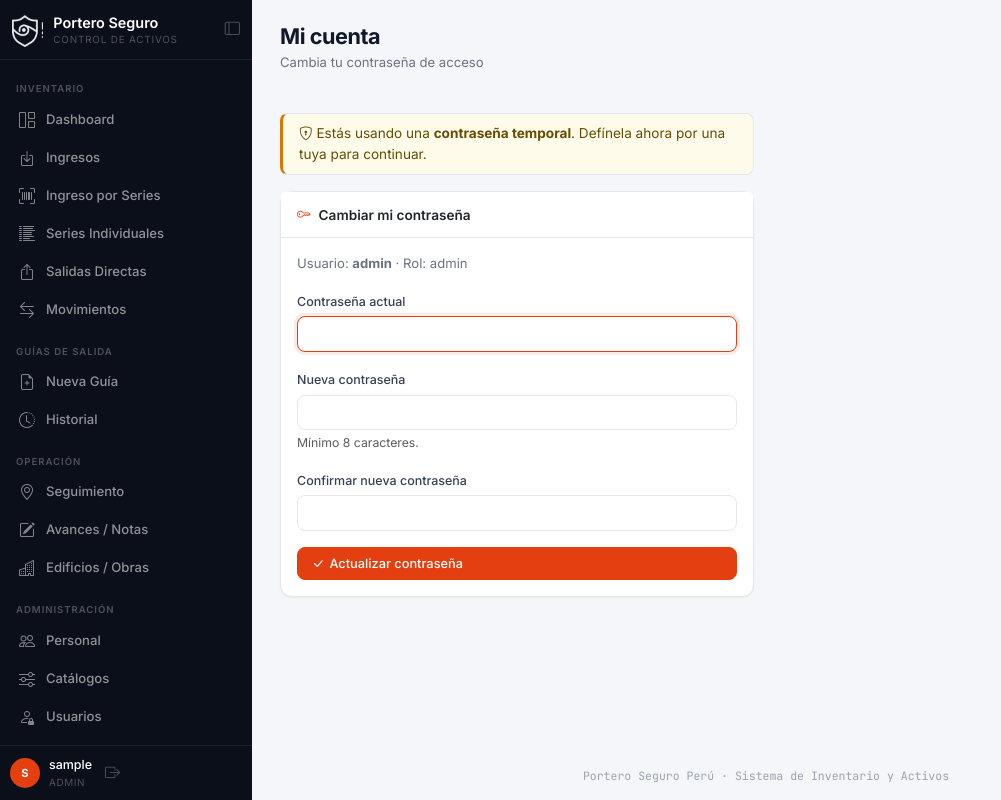
After one commit to Jescodem/Sistema_Inventario_Flask, a Flask app: page /mi_cuenta in a window 1280 px wide. The commit adds this page. Shown: the whole page, without its empty margins (0-1001 px from the left). Run offline with Flask 3, Linux system fonts and the light colour scheme; the visitor is signed in with stand-in values (Sample User, id 1); data comes from the database, SQL or seed files in the repository.

Commit message:
Fix: el admin puede fijar/cambiar contrasenas y los usuarios cambiar la suya
- crear_usuario: campo opcional de contrasena (si se deja vacio, temporal)
- editar_usuario: permite cambiar la contrasena desde el modal
- Nueva pagina /mi_cuenta (cualquier rol) para cambiar la propia contrasena;
  enlace desde el bloque de usuario del menu lateral
- Login con contrasena temporal ahora redirige a /mi_cuenta (antes /usuarios,
  que es solo admin, y dejaba a los no-admin sin poder cambiarla)
- +6 pruebas (34 en total, todas OK)

Co-Authored-By: Claude Opus 4.8 <noreply@anthropic.com>

```diff
--- a/portero_seguro_v7/proyecto_mejorado/app.py
+++ b/portero_seguro_v7/proyecto_mejorado/app.py
@@ -174,6 +174,7 @@ ROUTE_ACCESS = {
     'crear_usuario': 'admin',
     'editar_usuario': 'admin',
     'resetear_password_usuario': 'admin',
+    'mi_cuenta': 'lectura',
 }
 
 # Endpoints publicos que no requieren sesion iniciada.
@@ -914,7 +915,7 @@ def login():
 
         if usuario['debe_cambiar_password']:
             flash('Por seguridad, cambia tu contrasena temporal antes de continuar.', 'warning')
-            return redirect(url_for('usuarios'))
+            return redirect(url_for('mi_cuenta'))
 
         destino = request.args.get('next')
         if destino and destino.startswith('/'):
@@ -973,6 +974,7 @@ def crear_usuario():
         username = clean_text(request.form.get('username'))
         nombre_completo = clean_text(request.form.get('nombre_completo'))
         rol = clean_text(request.form.get('rol'))
+        password_manual = request.form.get('password') or ''
 
         errores = []
         if not username:
@@ -981,6 +983,8 @@ def crear_usuario():
             errores.append('El nombre completo es obligatorio.')
         if rol not in ROLES_VALIDOS:
             errores.append('El rol seleccionado no es valido.')
+        if password_manual and len(password_manual) < 8:
+            errores.append('La contrasena debe tener al menos 8 caracteres.')
         if username and conn.execute('SELECT 1 FROM usuarios WHERE username = ? COLLATE NOCASE', (username,)).fetchone():
             errores.append('Ya existe un usuario con ese nombre.')
 
@@ -989,17 +993,25 @@ def crear_usuario():
                 flash(error, 'danger')
             return redirect(url_for('usuarios'))
 
-        password_temporal = generar_password_temporal(10)
+        # Si el admin escribe una contrasena, se usa esa (sin forzar cambio).
+        # Si la deja en blanco, se genera una temporal que el usuario debera
+        # cambiar en su primer ingreso.
+        if password_manual:
+            password_final = password_manual
+            debe_cambiar = 0
+            mensaje = f'Usuario "{username}" creado con la contrasena indicada.'
+        else:
+            password_final = generar_password_temporal(10)
+            debe_cambiar = 1
+            mensaje = (f'Usuario "{username}" creado. Contrasena temporal: {password_final} '
+                       '(se le pedira cambiarla al ingresar).')
+
         conn.execute('''
             INSERT INTO usuarios (username, password_hash, nombre_completo, rol, activo, debe_cambiar_password)
-            VALUES (?, ?, ?, ?, 1, 1)
-        ''', (username, hash_password(password_temporal), nombre_completo, rol))
+            VALUES (?, ?, ?, ?, 1, ?)
+        ''', (username, hash_password(password_final), nombre_completo, rol, debe_cambiar))
         conn.commit()
-        flash(
-            f'Usuario "{username}" creado. Contrasena temporal: {password_temporal} '
-            '(se le pedira cambiarla al ingresar).',
-            'success'
-        )
+        flash(mensaje, 'success')
     except sqlite3.IntegrityError:
         conn.rollback()
         flash('Ya existe un usuario con ese nombre.', 'warning')
@@ -1035,6 +1047,22 @@ def editar_usuario(id):
             'UPDATE usuarios SET nombre_completo = ?, rol = ?, activo = ? WHERE id = ?',
             (nombre_completo, rol, activo, id)
         )
+
+        # Cambio opcional de contrasena por el administrador.
+        password_nueva = request.form.get('password_nueva') or ''
+        if password_nueva and len(password_nueva) < 8:
+            conn.commit()
+            flash('Usuario actualizado, pero la contrasena nueva es muy corta (minimo 8): no se cambio.', 'warning')
+            return redirect(url_for('usuarios'))
+        if password_nueva:
+            conn.execute(
+                'UPDATE usuarios SET password_hash = ?, debe_cambiar_password = 0 WHERE id = ?',
+                (hash_password(password_nueva), id)
+            )
+            conn.commit()
+            flash('Usuario actualizado y contrasena cambiada correctamente.', 'success')
+            return redirect(url_for('usuarios'))
+
         conn.commit()
         flash('Usuario actualizado correctamente.', 'success')
     except Exception as e:
@@ -1070,6 +1098,45 @@ def resetear_password_usuario(id):
     finally:
         conn.close()
     return redirect(url_for('usuarios'))
+
+
+@app.route('/mi_cuenta', methods=['GET', 'POST'])
+def mi_cuenta():
+    """Autoservicio: cualquier usuario con sesion (incluido lectura/operador)
+    puede cambiar su propia contrasena. Aqui aterrizan los usuarios con
+    contrasena temporal; antes se les mandaba a /usuarios, que es solo para
+    administradores, y quedaban sin poder cambiarla."""
+    conn = get_db_connection()
+    try:
+        if request.method == 'POST':
+            actual = request.form.get('password_actual') or ''
+            nueva = request.form.get('password_nueva') or ''
+            confirmacion = request.form.get('password_confirmacion') or ''
+
+            yo = conn.execute('SELECT * FROM usuarios WHERE id = ?', (session['user_id'],)).fetchone()
+            if not yo or not check_password(yo['password_hash'], actual):
+                flash('Tu contrasena actual no es correcta.', 'danger')
+            elif len(nueva) < 8:
+                flash('La nueva contrasena debe tener al menos 8 caracteres.', 'danger')
+            elif nueva != confirmacion:
+                flash('La confirmacion no coincide con la nueva contrasena.', 'danger')
+            else:
+                conn.execute(
+                    'UPDATE usuarios SET password_hash = ?, debe_cambiar_password = 0 WHERE id = ?',
+                    (hash_password(nueva), session['user_id'])
+                )
+                conn.commit()
+                flash('Tu contrasena fue actualizada correctamente.', 'success')
+                return redirect(url_for('index'))
+            return redirect(url_for('mi_cuenta'))
+
+        yo = conn.execute(
+            'SELECT username, nombre_completo, rol, debe_cambiar_password FROM usuarios WHERE id = ?',
+            (session['user_id'],)
+        ).fetchone()
+        return render_template('mi_cuenta.html', yo=yo)
+    finally:
+        conn.close()
 
 
 @app.route('/')
--- a/portero_seguro_v7/proyecto_mejorado/templates/base.html
+++ b/portero_seguro_v7/proyecto_mejorado/templates/base.html
@@ -350,11 +350,11 @@
         <!-- User footer -->
         <div class="sb-footer">
             <div class="sb-user">
-                <div class="sb-avatar">{{ (usuario_actual or 'U')[0].upper() }}</div>
-                <div class="sb-user-info logo-text">
+                <a href="{{ url_for('mi_cuenta') }}" class="sb-avatar" title="Mi cuenta / cambiar contraseña" style="text-decoration:none;">{{ (usuario_actual or 'U')[0].upper() }}</a>
+                <a href="{{ url_for('mi_cuenta') }}" class="sb-user-info logo-text" title="Mi cuenta / cambiar contraseña" style="text-decoration:none;">
                     <div class="sb-user-name">{{ usuario_actual }}</div>
                     <div class="sb-user-role">{{ rol_actual }}</div>
-                </div>
+                </a>
                 <form action="{{ url_for('logout') }}" method="POST" class="d-inline">
                     <input type="hidden" name="csrf_token" value="{{ csrf_token }}">
                     <button type="submit" class="sb-logout" title="Cerrar sesión">
--- /dev/null
+++ b/portero_seguro_v7/proyecto_mejorado/templates/mi_cuenta.html
@@ -0,0 +1,53 @@
+{% extends "base.html" %}
+{% block title %}Mi cuenta · Portero Seguro{% endblock %}
+{% block content %}
+<div class="d-flex justify-content-between align-items-start mb-4">
+    <div>
+        <h1 class="page-title">Mi cuenta</h1>
+        <p class="page-subtitle">Cambia tu contraseña de acceso</p>
+    </div>
+</div>
+
+<div class="row g-4">
+    <div class="col-lg-6">
+        {% if yo and yo.debe_cambiar_password %}
+        <div class="alert alert-warning" style="font-size:.85rem;">
+            <i class="bi bi-shield-lock"></i>
+            Estás usando una <strong>contraseña temporal</strong>. Defínela ahora por una tuya para continuar.
+        </div>
+        {% endif %}
+
+        <div class="card">
+            <div class="card-header">
+                <span style="font-weight:600;font-size:.85rem;">
+                    <i class="bi bi-key me-2" style="color:var(--c-primary);"></i>Cambiar mi contraseña
+                </span>
+            </div>
+            <div class="card-body">
+                <div class="mb-3" style="font-size:.82rem;color:var(--c-muted);">
+                    Usuario: <strong>{{ yo.username if yo else '' }}</strong>
+                    {% if yo %}· Rol: {{ yo.rol }}{% endif %}
+                </div>
+                <form action="{{ url_for('mi_cuenta') }}" method="POST">
+                    <div class="mb-3">
+                        <label class="form-label">Contraseña actual</label>
+                        <input type="password" name="password_actual" class="form-control" required autofocus>
+                    </div>
+                    <div class="mb-3">
+                        <label class="form-label">Nueva contraseña</label>
+                        <input type="password" name="password_nueva" class="form-control" minlength="8" required>
+                        <div class="form-text">Mínimo 8 caracteres.</div>
+                    </div>
+                    <div class="mb-3">
+                        <label class="form-label">Confirmar nueva contraseña</label>
+                        <input type="password" name="password_confirmacion" class="form-control" minlength="8" required>
+                    </div>
+                    <button type="submit" class="btn btn-primary w-100">
+                        <i class="bi bi-check-lg"></i> Actualizar contraseña
+                    </button>
+                </form>
+            </div>
+        </div>
+    </div>
+</div>
+{% endblock %}
```
Also changed, not shown: portero_seguro_v7/proyecto_mejorado/templates/usuarios.html (+9 -2 lines), portero_seguro_v7/proyecto_mejorado/tests/test_operaciones.py (+75 -0 lines), portero_seguro_v7/proyecto_mejorado/CHANGELOG.md.
